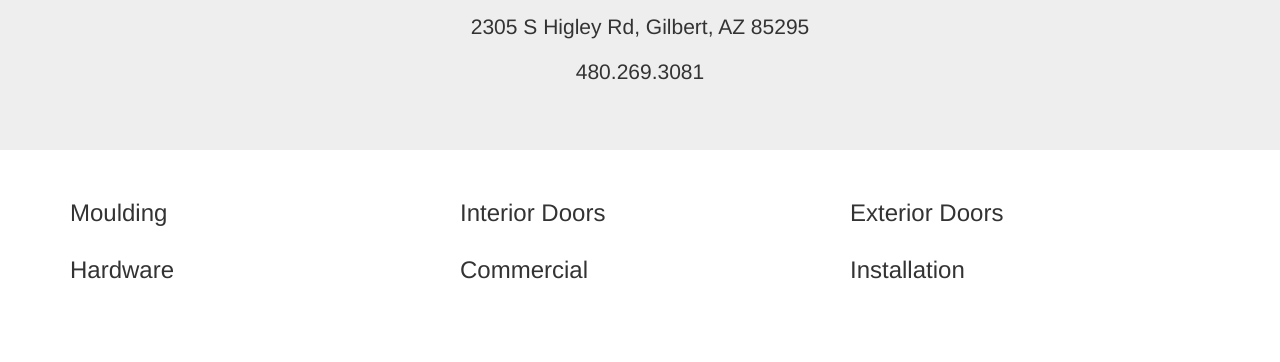
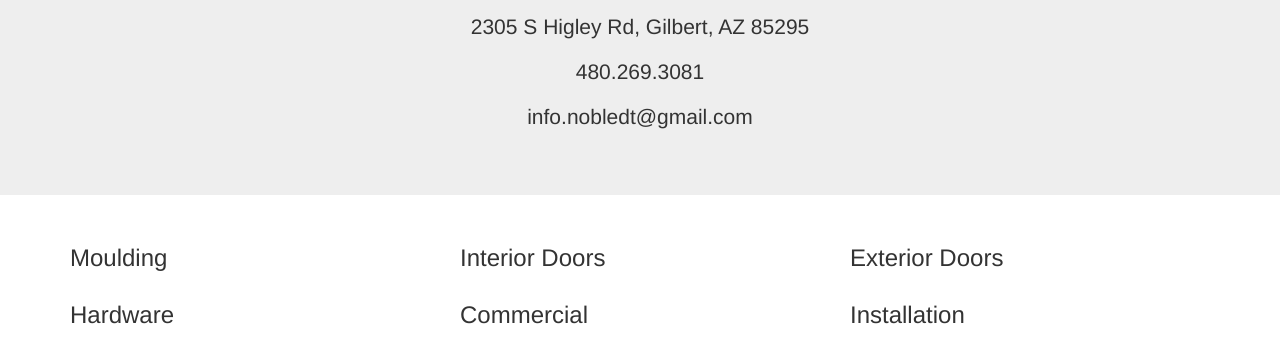
Before and after one commit to muorona/muorona.github.io, a plain HTML site: page index.html in a window 1280 px wide. Shown: the part 180-542 px from the top of the page. Drawn offline with nearby package versions, Linux system fonts and the light colour scheme.

Commit message:
Update index.html

```diff
--- a/index.html
+++ b/index.html
@@ -15,6 +15,7 @@
   <p>***Website Under Construction***</p>
   <p>2305 S Higley Rd, Gilbert, AZ 85295</p>
   <p>480.269.3081</p>
+  <p>info.nobledt@gmail.com</p>
 </div>
 
 <div class="container">
```
